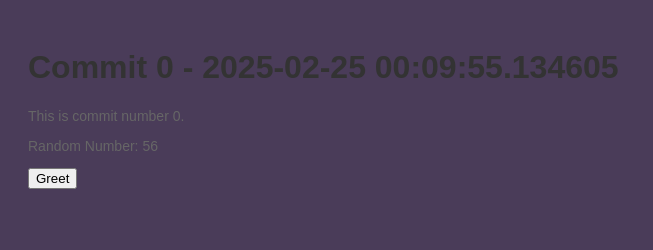
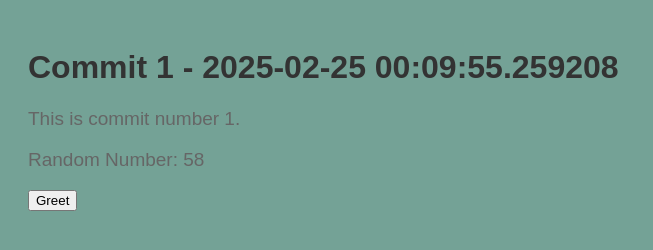
Before and after one commit to polishflits/autogen-repo-20250225000949, a plain HTML site: page index.html in a window 1280 px wide. Shown: the whole page, without its empty margins (0-653 px from the left). Drawn offline with Linux system fonts and the light colour scheme.

Commit message:
📝 Auto commit 1 with HTML, CSS, and JS

```diff
--- a/index.html
+++ b/index.html
@@ -2,13 +2,13 @@
     <!DOCTYPE html>
     <html>
     <head>
-        <title>Commit 0 - 2025-02-25 00:09:55.134605</title>
+        <title>Commit 1 - 2025-02-25 00:09:55.259208</title>
         <link rel="stylesheet" href="style.css">
     </head>
     <body>
-        <h1>Commit 0 - 2025-02-25 00:09:55.134605</h1>
-        <p>This is commit number 0.</p>
-        <p>Random Number: 56</p>
+        <h1>Commit 1 - 2025-02-25 00:09:55.259208</h1>
+        <p>This is commit number 1.</p>
+        <p>Random Number: 58</p>
         <button onclick="greet()">Greet</button>
         <script src="script.js"></script>
     </body>
--- a/script.js
+++ b/script.js
@@ -2,4 +2,4 @@
     function greet() {
         alert('Hello from commit ' + commitNumber + '!');
     }
-    var commitNumber = 0;
+    var commitNumber = 1;
--- a/style.css
+++ b/style.css
@@ -1,7 +1,7 @@
 
     body {
         font-family: Arial, sans-serif;
-        background-color: #4a3c59;
+        background-color: #74a296;
         padding: 20px;
     }
     h1 {
@@ -9,5 +9,5 @@
     }
     p {
         color: #666;
-        font-size: 14px;
+        font-size: 19px;
     }
```
